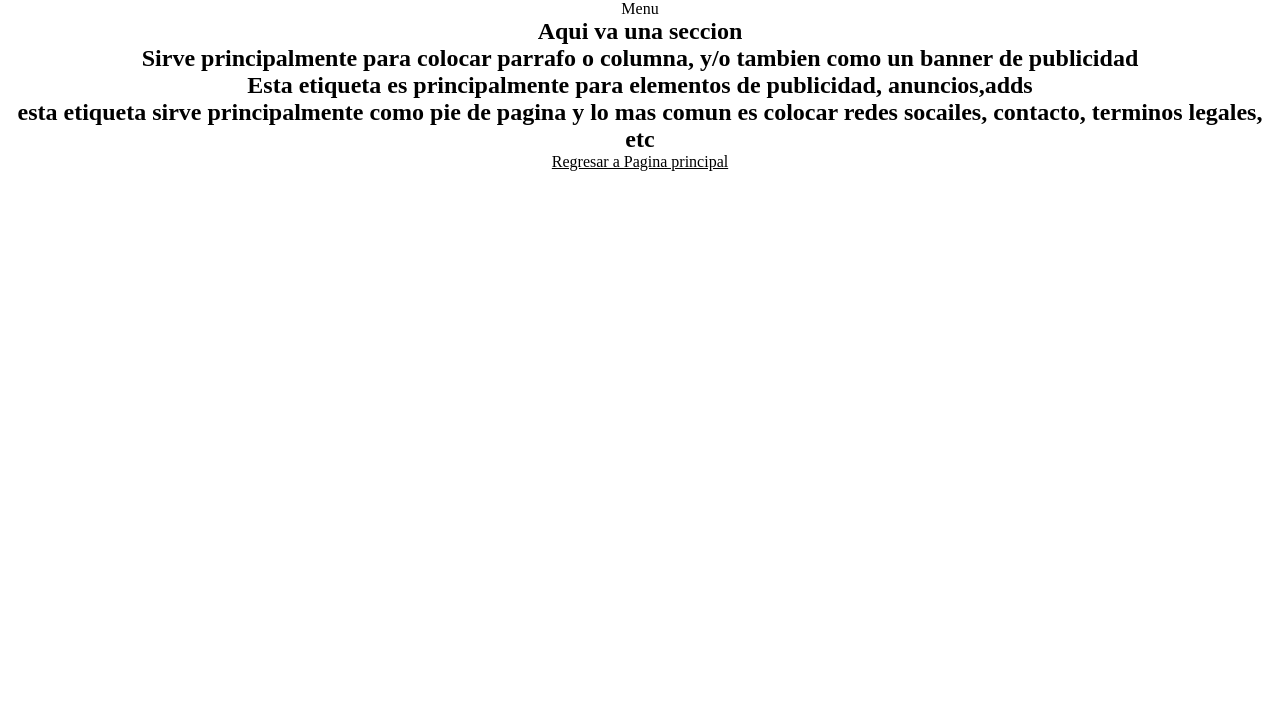
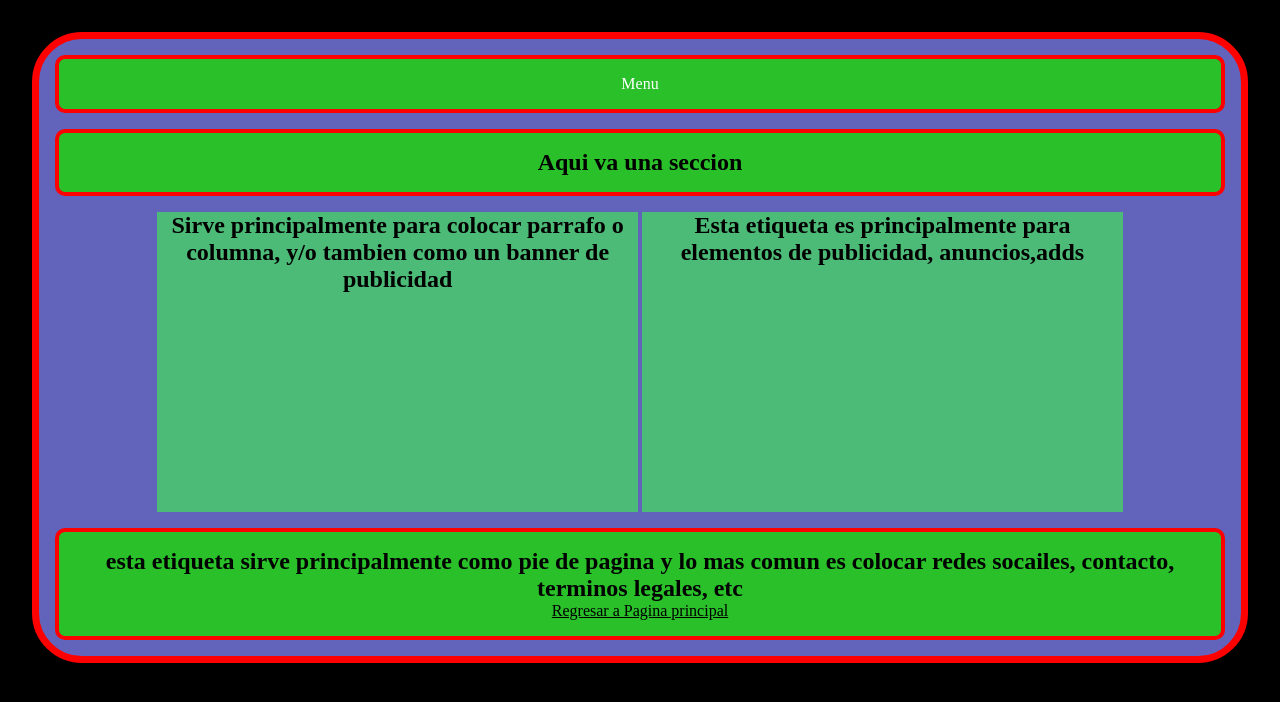
Before and after one commit to GusSaman0/4IV8_Apppat_Appmat_Gustavo-SamanoTrejo, a plain HTML site: page PrimeraPractica/inicio.html in a window 1280 px wide. Drawn offline with Linux system fonts and the light colour scheme.

Commit message:
ajustes en el codigo CSS

```diff
--- a/PrimeraPractica/css/style.css
+++ b/PrimeraPractica/css/style.css
@@ -8,13 +8,36 @@
 
 html, body
 {
-    background-color: #ffffff;
+    background-color: #000000;
 }
 
-.container_main
+.container-main
 {
-    border: 7px solid rgb(185, 36, 36);
+    border: 7px solid rgb(255, 0, 0);
     border-radius: 50px;
     margin: 2rem;
-    background-color: rgb(234, 176, 0);
+    background-color:  rgb(98, 99, 187);
 }
+
+nav,section,footer
+{
+    border: 4px solid rgb(255, 0, 0);
+    border-radius: 10px;
+    padding: 1rem;
+    margin: 1em;
+}
+
+article, aside
+{
+    display: inline-flex;
+    height: 300px;
+    width: 40%;
+    background-color: rgb(76, 187, 119);
+    color: white;
+}
+
+nav,footer,section
+{
+    background-color: rgb(41, 192, 41);
+    color: white;
+}
```
